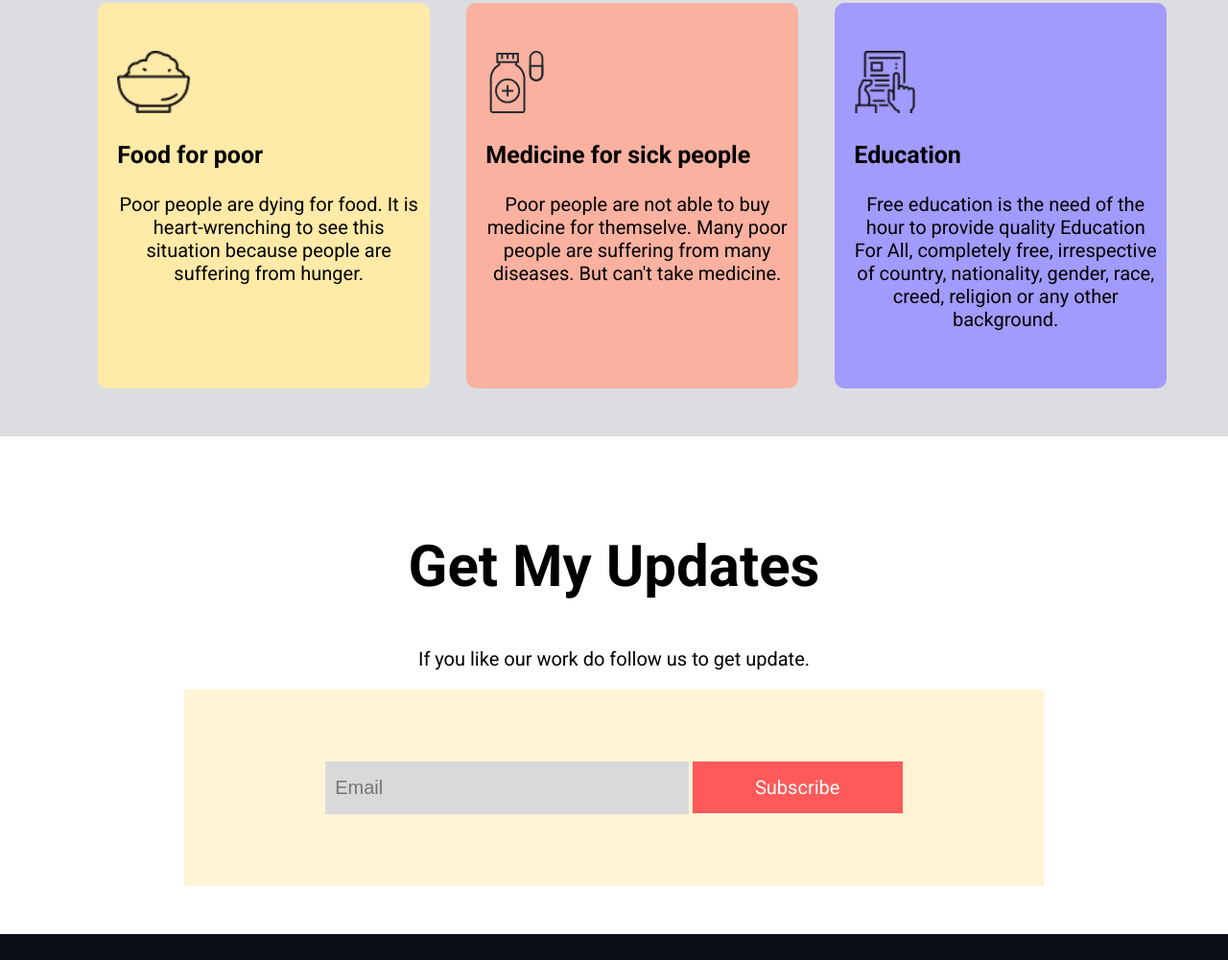
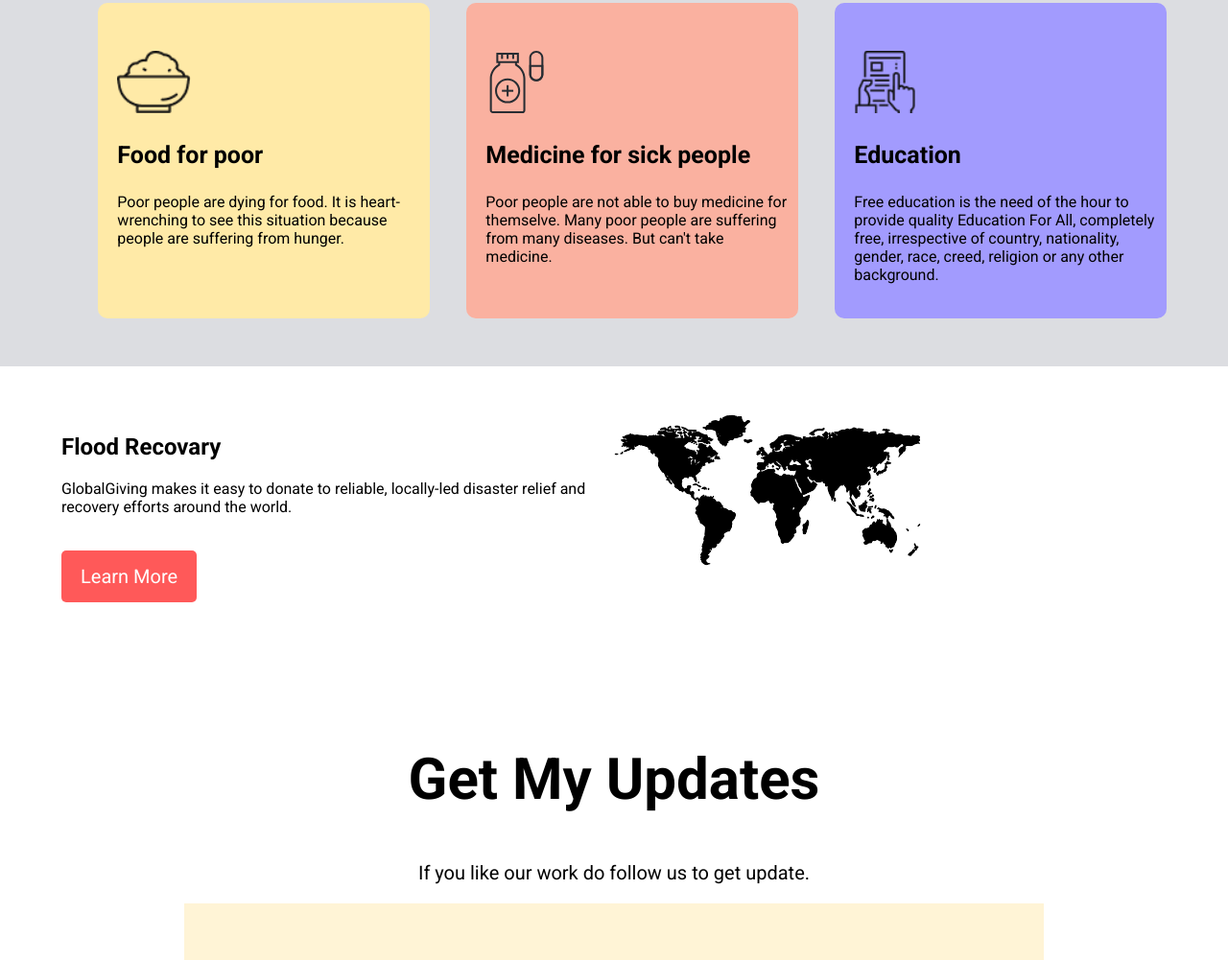
Before and after one commit to robiul-islam-ridoy/Help-People, a plain HTML site: page index.html in a window 1280 px wide. Shown: the part 1575-2576 px from the top of the page at 96% size. Drawn offline with Linux system fonts and the light colour scheme.

Commit message:
global donation area aded

```diff
--- a/index.html
+++ b/index.html
@@ -41,7 +41,7 @@
     <section id="plan-area">
         <div class="container">
             <h1>Donation Plan</h1>
-            <p>We help people in many ways. Here are some of them.</p>
+            <p  class="plan-header-text">We help people in many ways. Here are some of them.</p>
             <div class="plans">
                 <div class="single-plan food">
                     <img src="images/food.png" alt="food">
@@ -61,6 +61,23 @@
             </div>
         </div>
     </section>
+
+    <section id="global-donation">
+        <div class="container flex-item">
+            <div class="half-width">
+                <div class="text-area">
+                    <h2>Flood Recovary</h2>
+                    <p>GlobalGiving makes it easy to donate to reliable, locally-led disaster relief and    recovery efforts around the world.
+                    </p>
+                    <a class="btn" href="#">Learn More</a>
+                </div>
+            </div>
+            <div class="img-area half-width">
+                <img src="images/download.png" alt="world map">
+            </div>
+        </div>
+    </section>
+
     <section id="update-area">
         <div class="half-container">
             <h1>Get My Updates</h1>
--- a/style.css
+++ b/style.css
@@ -26,6 +26,12 @@ section{
     display: inline-block;
     margin-top: 20px;
     border: none;
+}
+.flex-item{
+    display: flex;
+}
+.half-width{
+    width: 50%;
 }
 
 /****** banner style ******/
@@ -93,7 +99,7 @@ section{
     font-size: 60px;
     text-align: center;
 }
-#plan-area p{
+#plan-area .plan-header-text{
     font-size: 20px;
     padding-bottom: 20px;
     text-align: center;
@@ -123,6 +129,11 @@ section{
 .education{
     background-color: #a29bfe;
 }
+
+/****** global donation area ******/
+
+
+
 
 /****** update area ******/
 
```
Also changed, not shown: images/download.png (added), images/world-map.png (added).
